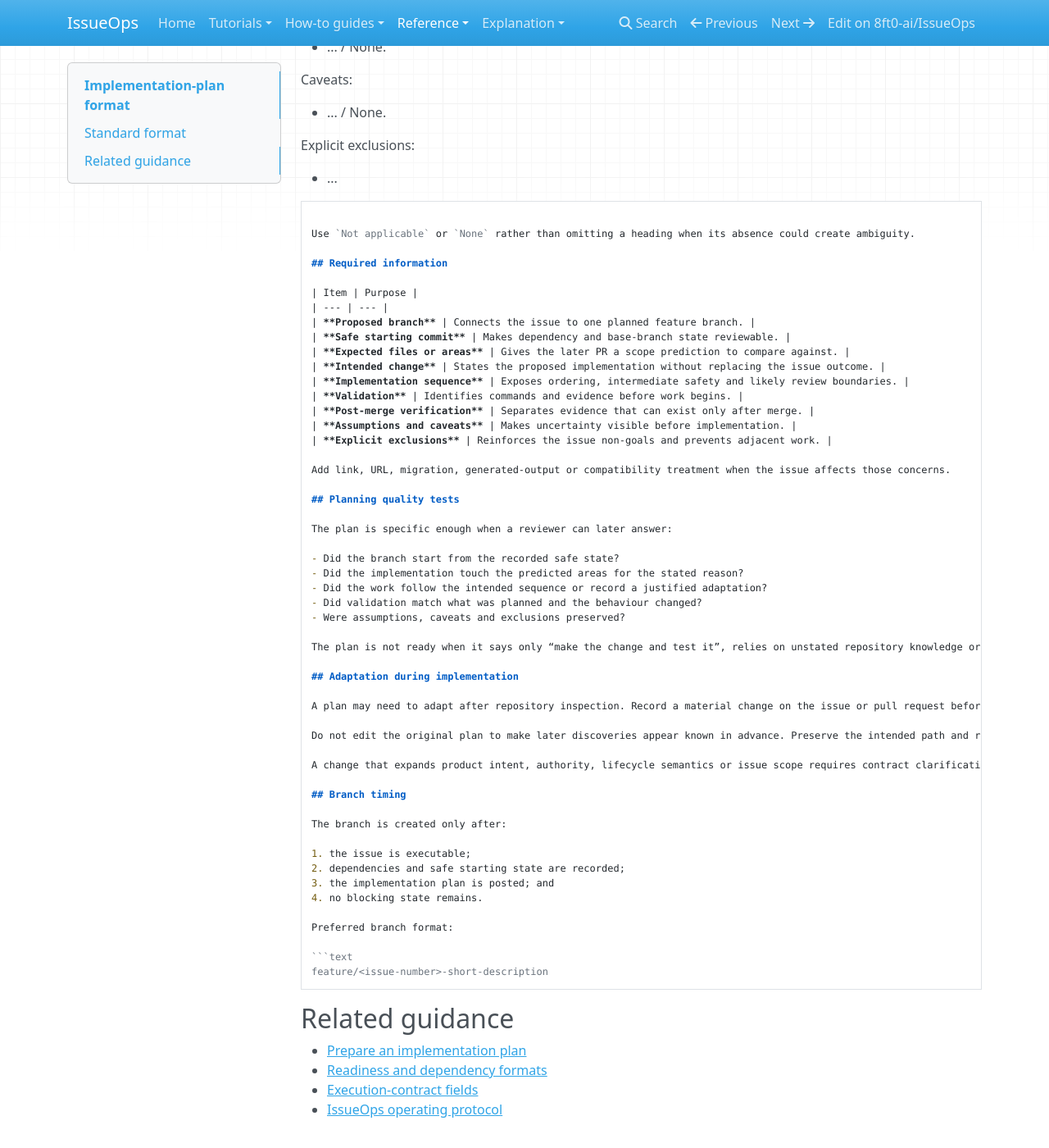
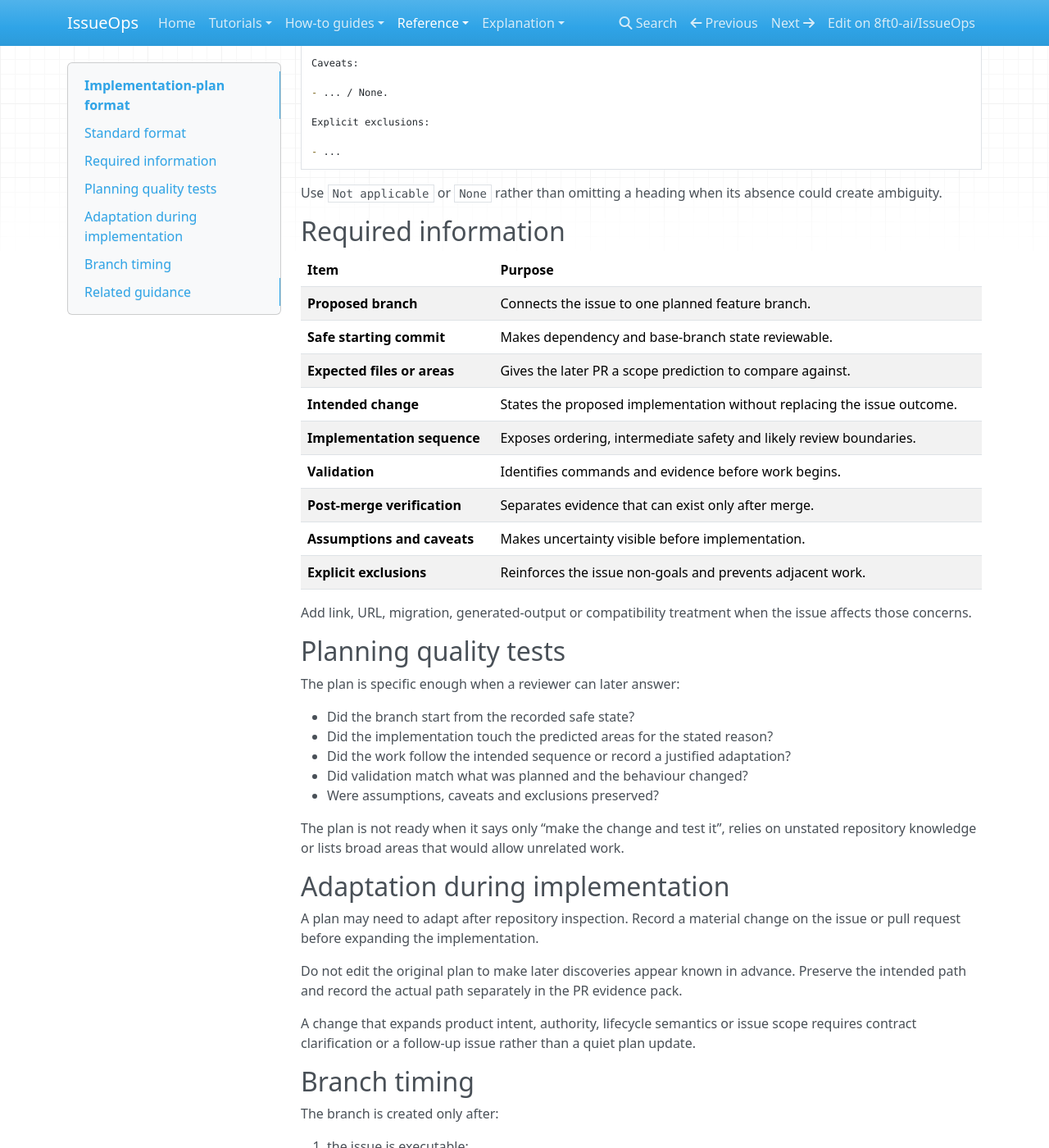
Before and after one commit to 8ft0-ai/IssueOps, an MkDocs documentation site: the page built from docs/reference/implementation-plan-format.md, in a window 1280 px wide and 1400 px high, scrolled down 1064 px. Shown: the whole window at 82% size. Built offline with MkDocs 1.6.1, drawn with Linux system fonts in a browser that asks for light colours; nearby versions of some CDN libraries; some of the changed text lies outside the part shown.

Commit message:
Fix nested implementation-plan code fence

`````diff
--- a/docs/reference/implementation-plan-format.md
+++ b/docs/reference/implementation-plan-format.md
@@ -6,7 +6,7 @@ The plan records the proposed execution path. It is evidence of intended impleme
 
 ## Standard format
 
-```md
+````md
 ## Implementation plan
 
 Proposed branch:
@@ -59,7 +59,7 @@ Caveats:
 Explicit exclusions:
 
 - ...
-```
+````
 
 Use `Not applicable` or `None` rather than omitting a heading when its absence could create ambiguity.
 
`````
